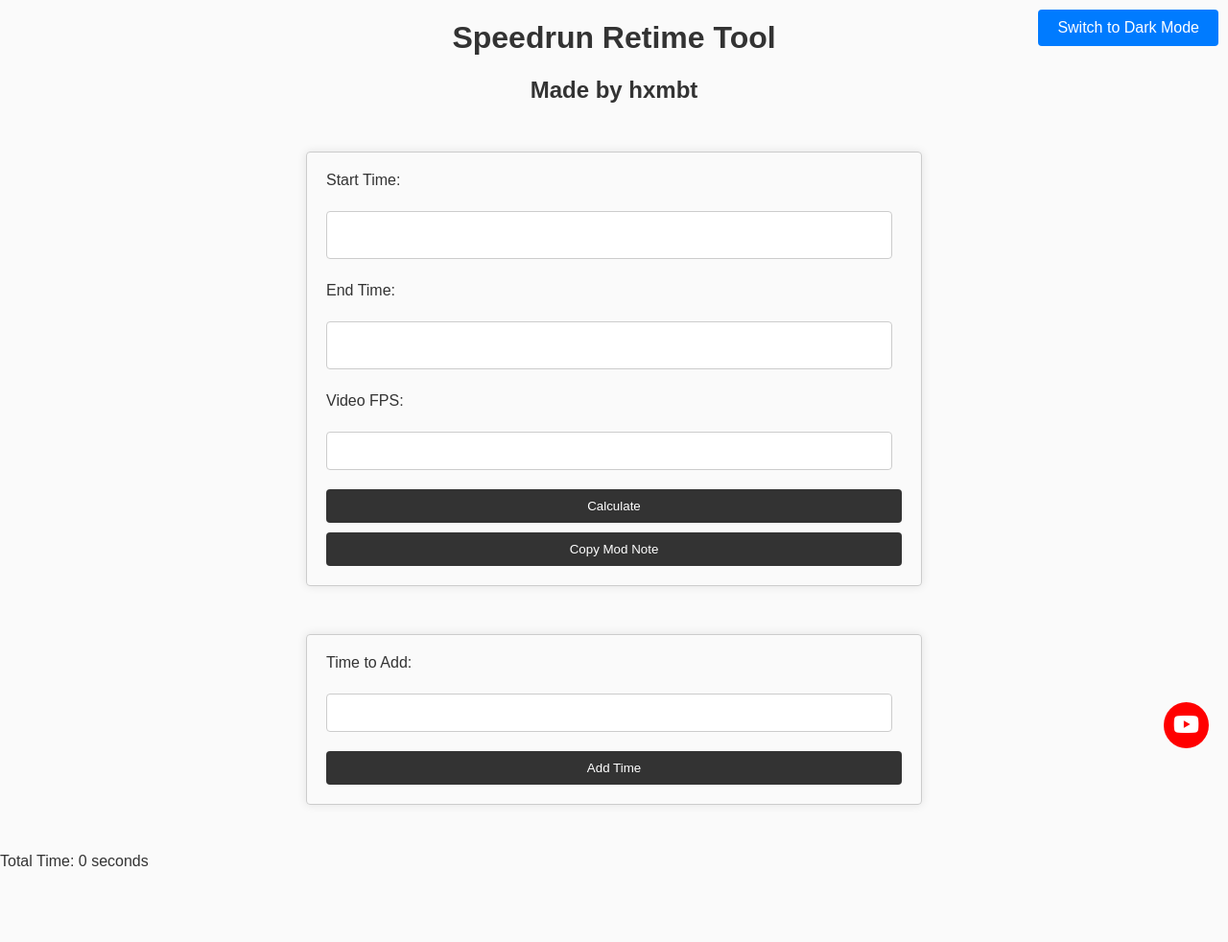
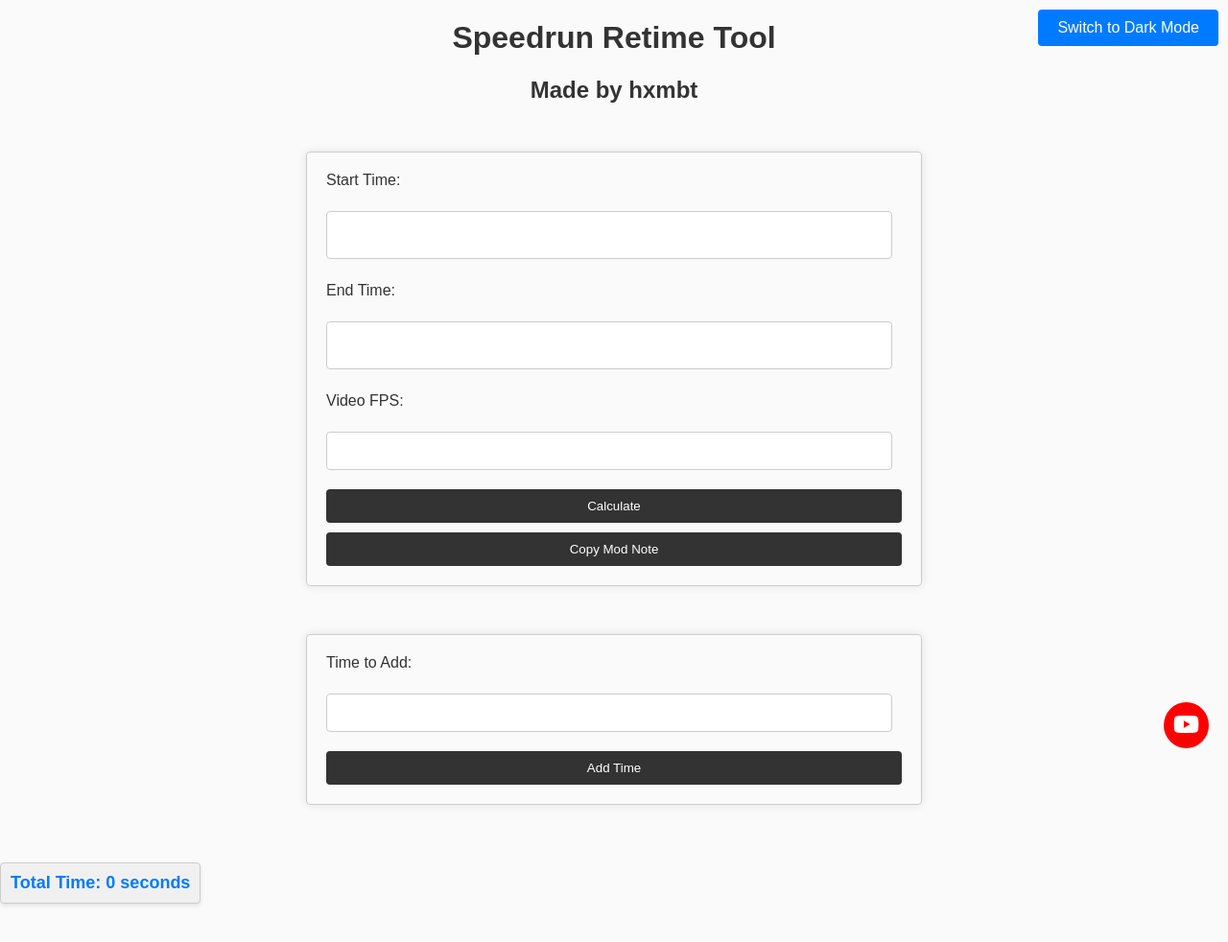
Before and after one commit to TexturePackPorts/Retime-Tool, a plain HTML site: page index.html in a window 1280 px wide. Shown: the whole page at 96% size. Before the commit the page ends 931 px from the top, so only its background shows below. Drawn offline with Linux system fonts and the light colour scheme.

Commit message:
Update style.css

```diff
--- a/style.css
+++ b/style.css
@@ -1,3 +1,7 @@
+* {
+    transition: all 0.3s ease;
+}
+
 body {
     background-color: #FAFAFA;
     font-family: Arial, sans-serif;
@@ -71,6 +75,20 @@ input[type="text"]:focus {
     box-shadow: 0 0 8px rgba(0, 123, 255, 0.5);
 }
 
+#totalTime {
+    font-size: 18px;
+    font-weight: bold;
+    color: #007BFF;
+    background-color: #f0f0f0;
+    border: 1px solid #ccc;
+    border-radius: 4px;
+    padding: 10px;
+    margin-top: 10px;
+    box-shadow: 0 2px 4px rgba(0, 0, 0, 0.1);
+    text-align: center;
+    display: inline-block;
+}
+
 .dark-mode input[type="text"] {
     background-color: #444;
     color: #fff;
@@ -91,6 +109,7 @@ input[type="button"] {
 
 input[type="button"]:hover {
     background-color: #444;
+    transition: all 0.3s ease;
 }
 
 input[type="button"]:active {
@@ -110,6 +129,11 @@ input[type="button"]:active {
 .dark-mode #modMessage {
     color: #FFA500;
     transition: all 0.3s ease;
+}
+
+.dark-mode #totalTime {
+    color: #f5f5f5;
+    background-color: #444;
 }
 
 #result {
@@ -154,6 +178,7 @@ input[type="button"]:active {
 
 #timeForm input[type="button"] {
     margin-bottom: 10px;
+    transition: all 0.3s ease
 }
 
 #modeSwitcher:hover {
@@ -177,7 +202,7 @@ body.dark-mode {
 
 .dark-mode h1, .dark-mode h2 {
     color: #f5f5f5;
-    transition: color 0.3s ease;
+    transition: all 0.3s ease;
 }
 
 .dark-mode form {
@@ -219,8 +244,9 @@ button#copyButton {
     transition: all 0.3s ease;
 }
 
-button:hover {
+button#copyButton:hover {
     background-color: #444;
+    transition: all 0.3s ease;
 }
 
 button:active {
@@ -228,7 +254,7 @@ button:active {
     transform: scale(0.98);
 }
 
-.dark-mode button {
+.dark-mode button#modeSwitcher {
     background-color: #007BFF;
     color: #f5f5f5;
     transition: all 0.3s ease;
```
